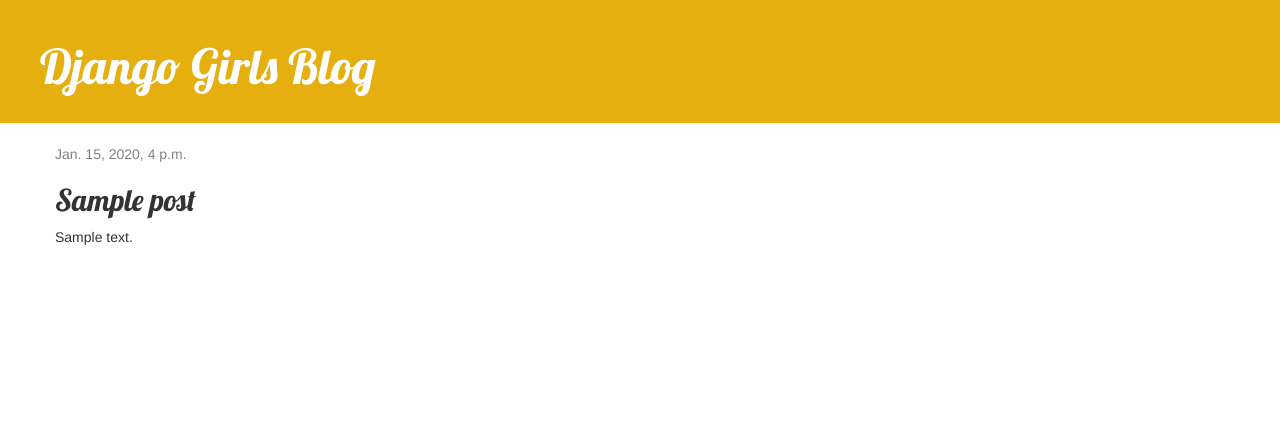
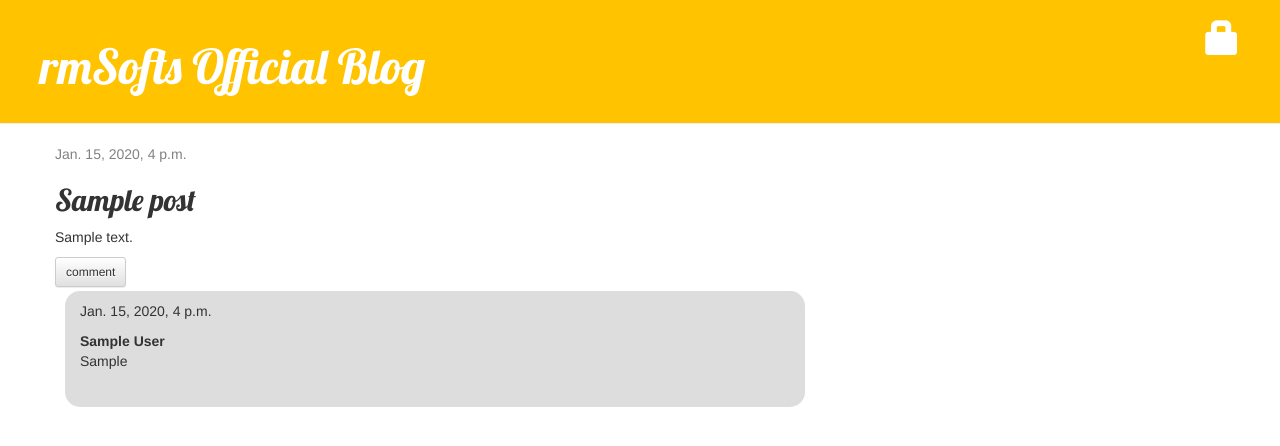
Before and after one commit to Rubel-Mahmud/djangogirls, a Django app: page /post/1/ in a window 1280 px wide. Shown: the top 446 px of the page. Run offline with Django 3.2, Linux system fonts and the light colour scheme; tables that the repository leaves empty hold one stand-in row (values such as "Sample post"); some libraries are stand-ins or nearby versions.

Commit message:
finish project

```diff
--- a/blog/admin.py
+++ b/blog/admin.py
@@ -1,4 +1,5 @@
 from django.contrib import admin
-from blog.models import Post
+from blog.models import Post, Comment
 
 admin.site.register(Post)
+admin.site.register(Comment)
--- a/blog/models.py
+++ b/blog/models.py
@@ -13,5 +13,25 @@
         self.published_date = timezone.now()
         self.save()
 
+    def approve_comments(self):
+        return self.comments.filter(approved_comment=True)
+
     def __str__(self):
         return self.title
+
+
+
+class Comment(models.Model):
+    post = models.ForeignKey(Post, on_delete=models.CASCADE, related_name='comments')
+    author = models.CharField(max_length=200)
+    caption = models.TextField()
+    created_date = models.DateTimeField(default=timezone.now)
+    approved_comment = models.BooleanField(default=False)
+
+
+    def approve(self):
+        self.approved_comment = True
+        self.save()
+
+    def __str__(self):
+        return self.caption
--- a/blog/urls.py
+++ b/blog/urls.py
@@ -1,9 +1,14 @@
 from django.urls import path
-from blog.views import post_list, post_detail, post_new, post_edit
-
+from blog.views import *
 urlpatterns = [
     path('', post_list, name='post_list'),
     path('post/<int:pk>/', post_detail, name='post_detail'),
     path('post/new/', post_new, name='post_new'),
     path('post/<int:pk>/edit/', post_edit, name='post_edit'),
+    path('post/<int:pk>/remove/', post_remove, name='post_remove'),
+    path('post/drafts/', post_draft, name='post_drafts'),
+    path('post/<int:pk>/approve/', post_approve, name='post_approve'),
+    path('comment/<int:pk>/approve/', comment_approve, name='comment_approve'),
+    path('comment/<int:pk>/remove/', comment_remove, name='comment_remove'),
+    path('post/<int:pk>/comment/', post_comment, name='post_comment'),
 ]
--- a/blog/views.py
+++ b/blog/views.py
@@ -1,9 +1,10 @@
 from django.shortcuts import render
 from django.shortcuts import redirect
 from django.shortcuts import get_object_or_404
+from django.contrib.auth.decorators import login_required
 from django.utils import timezone
-from blog.models import Post
-from blog.forms import PostForm
+from blog.models import Post, Comment
+from blog.forms import PostForm, CommentForm
 
 
 def post_list(request):
@@ -13,12 +14,17 @@
     })
 
 
+
+
+
 def post_detail(request, pk):
     post = get_object_or_404(Post, pk=pk)
     return render(request, 'blog/post_detail.html', {'post': post})
 
 
 
+
+@login_required
 def post_new(request):
     if request.method == "POST":
         form = PostForm(request.POST)
@@ -35,6 +41,8 @@
     })
 
 
+
+@login_required
 def post_edit(request, pk):
     post = get_object_or_404(Post, pk=pk)
     if request.method == "POST":
@@ -50,3 +58,57 @@
     return render(request, 'blog/post_edit.html', {
         'form':form
     })
+
+
+@login_required
+def post_remove(request, pk):
+    post = get_object_or_404(Post, pk=pk)
+    post.delete()
+    return redirect('post_list')
+
+
+
+@login_required
+def post_draft(request):
+    posts = Post.objects.filter(published_date__isnull = True)
+    return render(request, 'blog/post_draft.html', {
+        'posts':posts
+    })
+
+
+@login_required
+def post_approve(request, pk):
+    post = get_object_or_404(Post, pk=pk)
+    post.publish()
+    return redirect('post_detail', pk=post.pk)
+
+
+
+@login_required
+def comment_approve(request, pk):
+    comment = get_object_or_404(Comment, pk=pk)
+    comment.approve()
+    return redirect('post_detail', pk=comment.post.pk)
+
+
+
+@login_required
+def comment_remove(request, pk):
+    comment = get_object_or_404(Comment, pk=pk)
+    comment.delete()
+    return redirect('post_detail', pk=comment.post.pk)
+
+
+def post_comment(request, pk):
+    post = get_object_or_404(Post, pk=pk)
+    if request.method == 'POST':
+        form = CommentForm(request.POST)
+        comment = form.save(commit=False)
+        comment.post = post
+        comment.save()
+        return redirect('post_detail', pk=post.pk)
+    else:
+        form = CommentForm()
+    return render(request, 'blog/post_comment.html', {
+        'form':form,
+    })
--- a/main/settings.py
+++ b/main/settings.py
@@ -124,3 +124,6 @@
 STATICFILES_DIRS = [
     os.path.join(BASE_DIR, 'static')
 ]
+
+LOGIN_REDIRECT_URL = '/'
+LOGOUT_REDIRECT_URL = 'login'
--- a/main/urls.py
+++ b/main/urls.py
@@ -15,8 +15,12 @@
 """
 from django.contrib import admin
 from django.urls import path, include
+from django.contrib.auth import views as auth_views
+
 
 urlpatterns = [
     path('admin/', admin.site.urls),
+    path('accounts/login/', auth_views.LoginView.as_view(), name='login'),
+    path('accounts/logout/', auth_views.LogoutView.as_view(), name='logout'),
     path('', include('blog.urls')),
 ]
--- a/static/blog/blog.css
+++ b/static/blog/blog.css
@@ -4,7 +4,7 @@
 }
 
 .page-header {
-    background-color: #E4AF0F;
+    background-color: #FFC300;
     margin-top: 0;
     padding: 20px 20px 20px 40px;
 }
@@ -49,3 +49,26 @@
 .post h2 a, .post h2 a:visited {
     color: #000000;
 }
+
+.comment{
+    background:#ddd;
+    padding:10px 15px;
+    border-radius:15px;
+    margin-left:10px;
+    margin-bottom:10px;
+    margin-top:4px;
+}
+
+.comment p{
+    font-size:14px;
+}
+
+#caption {
+    padding-bottom:6px;
+    margin-bottom:20px;
+}
+
+.commentForm{}
+.commentForm table tr{
+    margin-bottom:10px;
+}
--- a/templates/blog/base.html
+++ b/templates/blog/base.html
@@ -10,9 +10,13 @@
     <body>
         <div class="page-header">
             {% if user.is_authenticated %}
+                <a href="{% url 'logout' %}" class="top-menu"><span class="glyphicon glyphicon-off"></span></a>
+                <a href="{% url 'post_drafts' %}" class="top-menu"><span class="glyphicon glyphicon-edit"></span></a>
                 <a href="{% url 'post_new' %}" class="top-menu"><span class="glyphicon glyphicon-plus"></span></a>
+            {% else %}
+                <a href="{% url 'login' %}" class="top-menu"><span class="glyphicon glyphicon-lock"></span></a>
             {% endif %}
-            <h1><a href="/">Django Girls Blog</a></h1>
+            <h1><a href="/">rmSofts Official Blog</a></h1>
         </div>
         <div class="content container">
             <div class="row">
--- a/templates/blog/post_detail.html
+++ b/templates/blog/post_detail.html
@@ -9,8 +9,24 @@
         {% endif %}
         {% if user.is_authenticated %}
              <a class="btn btn-default" href="{% url 'post_edit' pk=post.pk %}"><span class="glyphicon glyphicon-pencil"></span></a>
+             <a class="btn btn-default" href="{% url 'post_remove' pk=post.pk %}"><span class="glyphicon glyphicon-remove"></span></a>
         {% endif %}
         <h2>{{ post.title }}</h2>
         <p>{{ post.text|linebreaksbr }}</p>
+        <a href="{% url 'post_comment' pk=post.pk %}" class="btn btn-default btn-sm">comment</a>
+        <div class="comment">
+            {% for comment in post.comments.all %}
+                <p>{{ comment.created_date }}</p>
+                {% if not comment.approved_comment %}
+                    <a href="{% url 'comment_approve' pk=comment.pk %}" class="btn btn-default btn-sm">approve</a>
+                    <a href="{% url 'comment_remove' pk=comment.pk %}" class="btn btn-default btn-sm">remove</a>
+                    <br>
+                {% endif %}
+                <b>{{ comment.author }}</b>
+                <p id="caption">{{ comment.caption|linebreaksbr }}</p>
+            {% empty %}
+                <p>No comment yet :(</p>
+            {% endfor %}
+        </div>
     </div>
 {% endblock %}
--- a/templates/blog/post_list.html
+++ b/templates/blog/post_list.html
@@ -8,6 +8,7 @@
             </div>
             <h2><a href="{% url 'post_detail' pk=post.pk %}">{{ post.title }}</a></h2>
             <p>{{ post.text|linebreaksbr }}</p>
+            <a href="{% url 'post_detail' pk=post.pk %}">Comments : {{ post.approve_comments.count }}</a>
         </div>
     {% endfor %}
 {% endblock %}
```
Also changed, not shown: blog/forms.py (+9 -1 lines), templates/blog/post_comment.html (added, +22 -0 lines), templates/blog/post_draft.html (added, +20 -0 lines), templates/registration/login.html (added, +29 -0 lines), blog/migrations/0002_comment.py (added), blog/migrations/0003_auto_20201223_0733.py (added).
